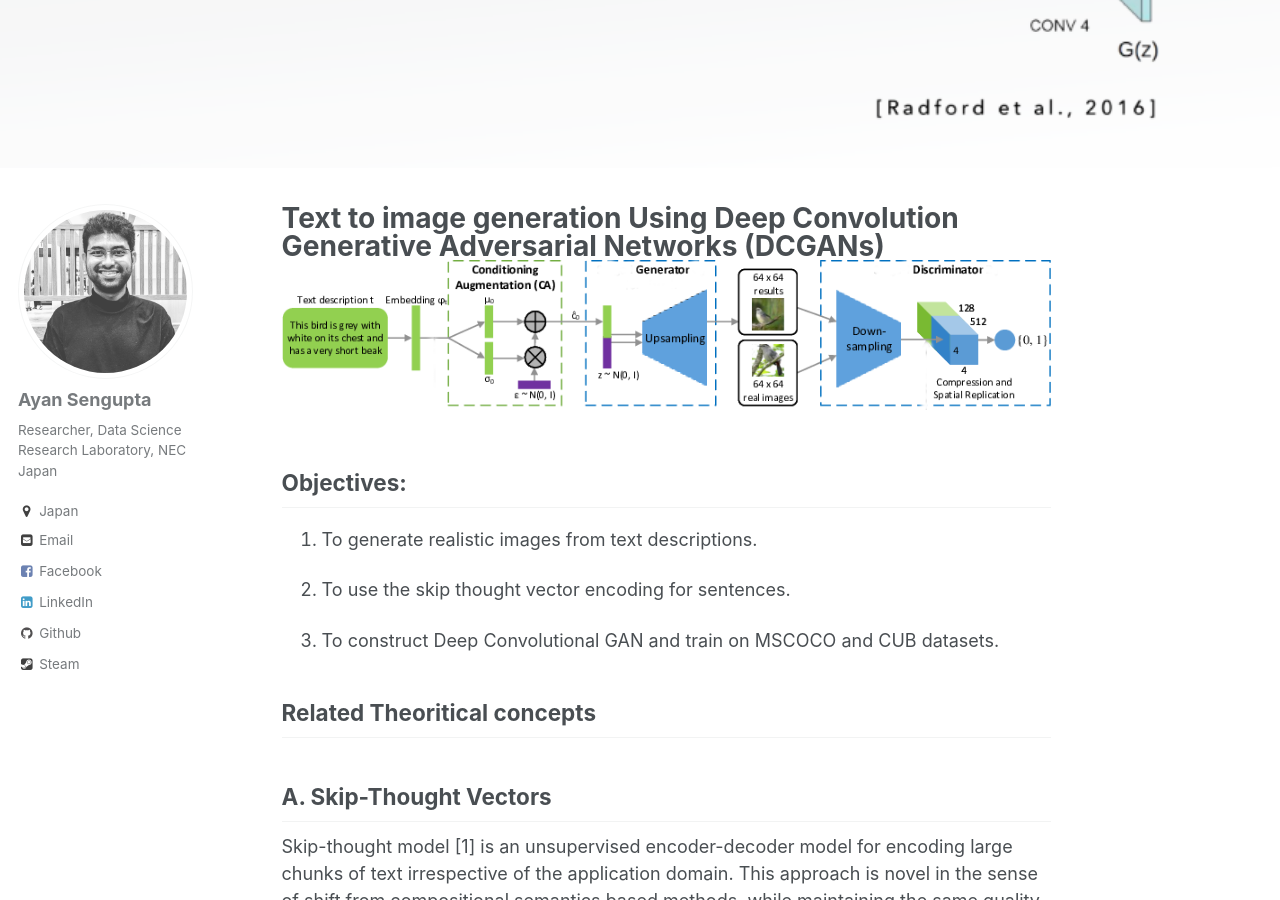
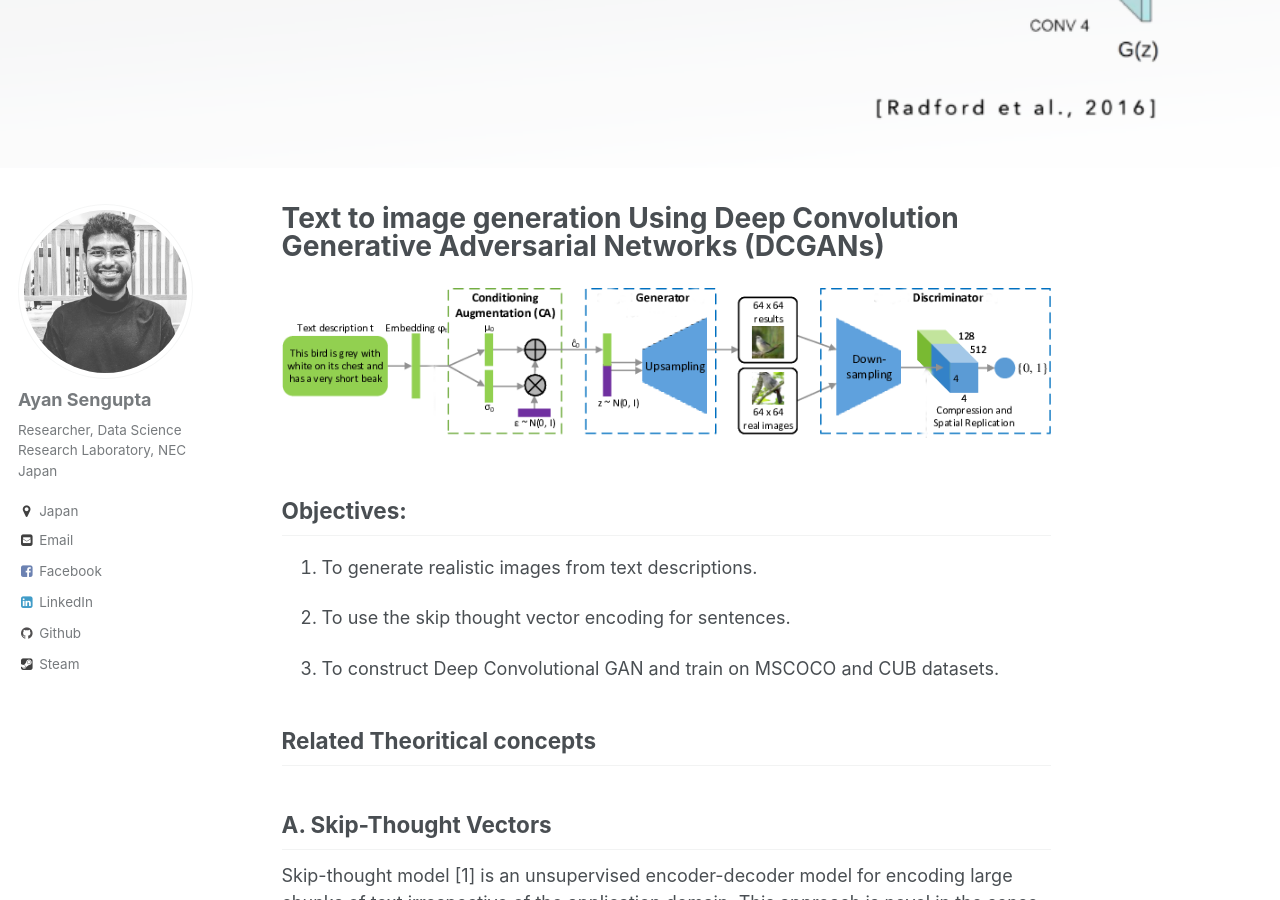
Before and after one commit to ayansengupta17/ayansengupta17.github.io, a Jekyll site: the page built from _projects/projects-1.md, in a window 1280 px wide and 900 px high, scrolled down 630 px. Built offline with Jekyll 4.4.1, drawn with Linux system fonts in a browser that asks for light colours.

Commit message:
Update projects-1.md

```diff
--- a/_projects/projects-1.md
+++ b/_projects/projects-1.md
@@ -1,5 +1,5 @@
 ---
-title: "Text to image generation Using Deep Convolution Generative Adversarial Networks (DCGANs) <br/><img src='/images/project-1/images/implementation.png'>"
+title: "Text to image generation Using Deep Convolution Generative Adversarial Networks (DCGANs) <br/><br/><img src='/images/project-1/images/implementation.png'>"
 excerpt: "In this project we tried to generate realistic images from text descriptions.
 "
 header:
```
